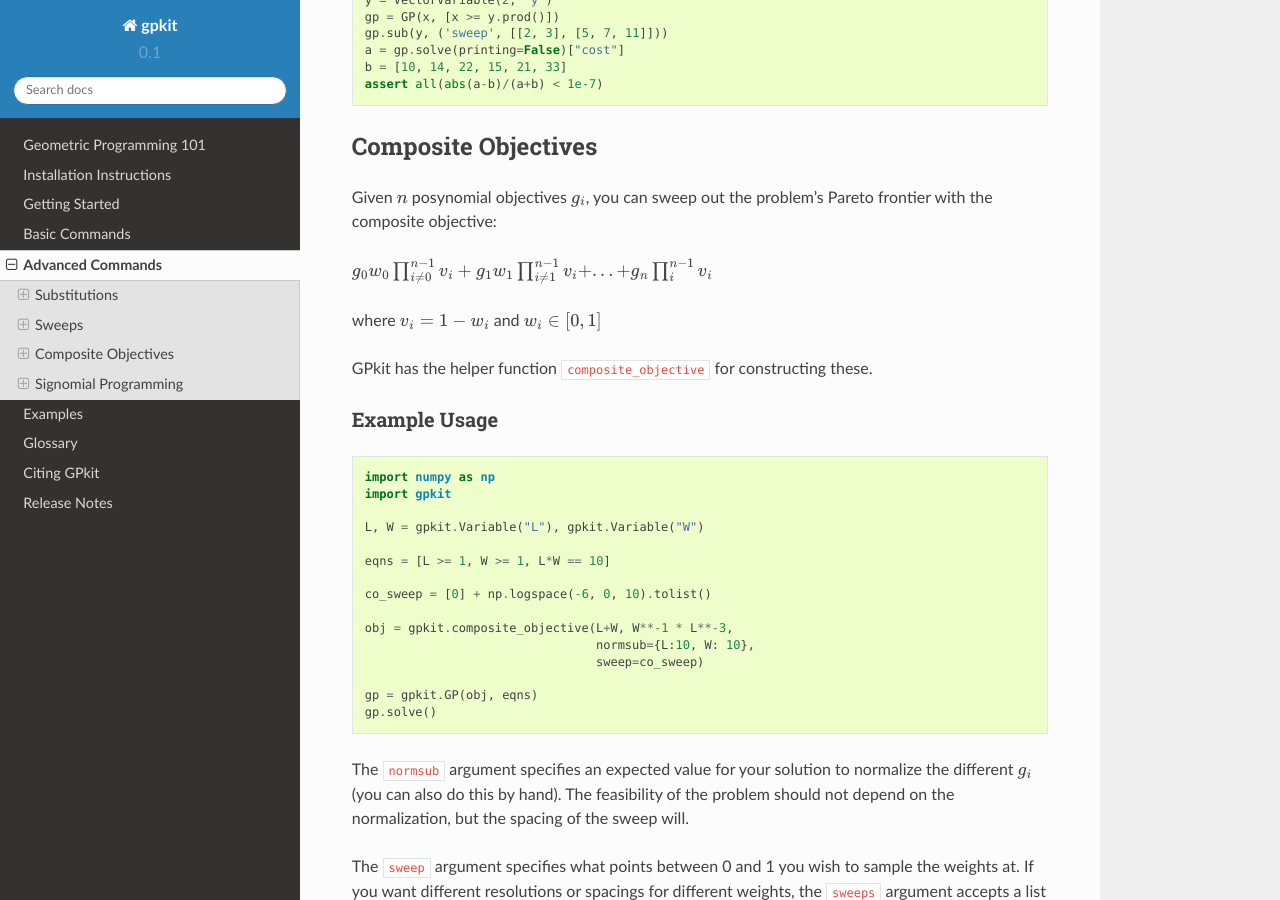
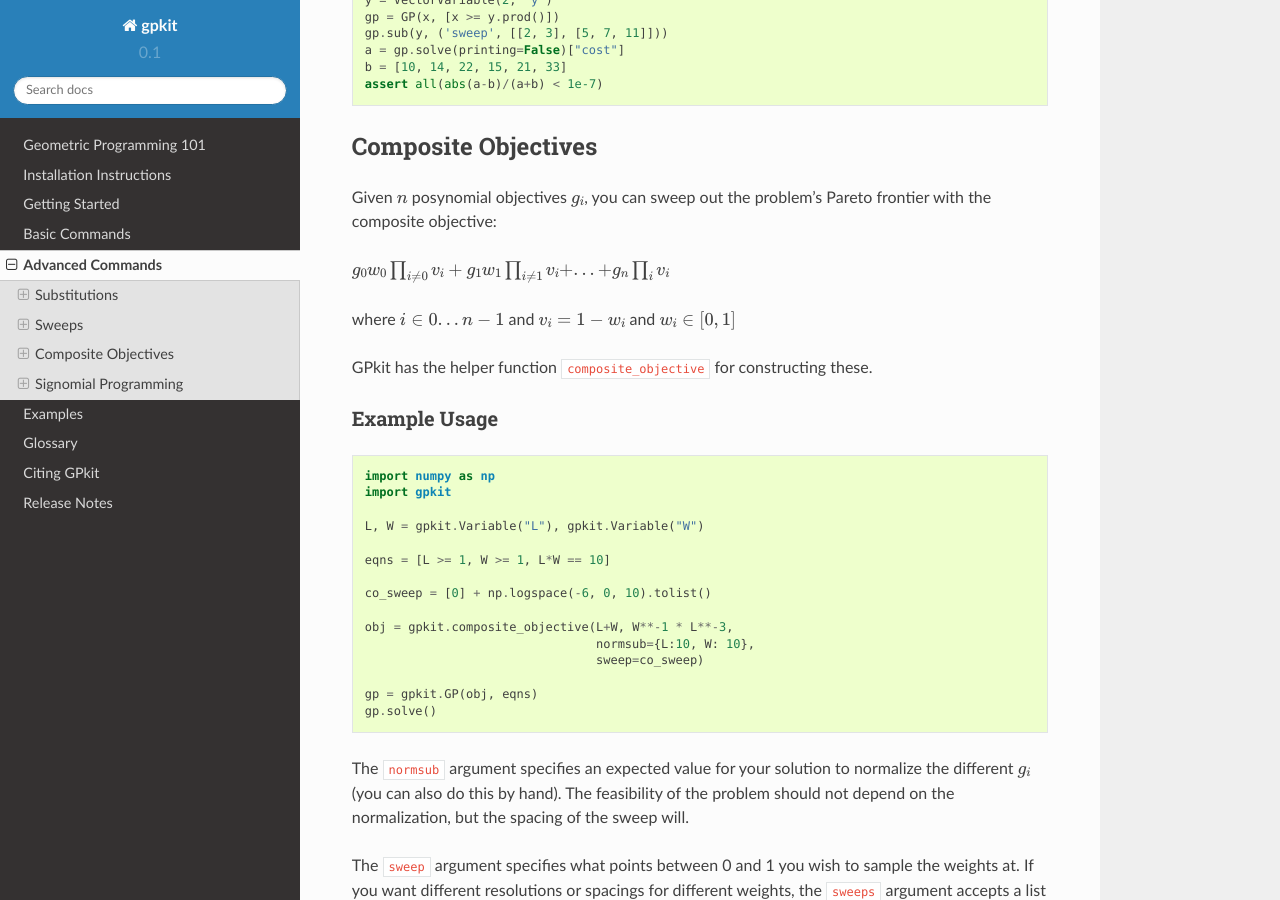
Before and after one commit to convexengineering/gpkit, a Sphinx documentation site: the page built from docs/source/advancedcommands.rst, in a window 1280 px wide and 900 px high, scrolled down 3264 px. Built offline with Sphinx 7.4.7 and the Read the Docs theme 2.0.0, drawn with Linux system fonts in a browser that asks for light colours.

Commit message:
change composite objective latex

```diff
--- a/docs/source/advancedcommands.rst
+++ b/docs/source/advancedcommands.rst
@@ -134,9 +134,9 @@ Composite Objectives
 
 Given :math:`n` posynomial objectives :math:`g_i`, you can sweep out the problem's Pareto frontier with the composite objective:
 
-:math:`g_0 w_0 \prod_{i\not=0}^{n-1} v_i + g_1 w_1 \prod_{i\not=1}^{n-1} v_i +  ... + g_n \prod_i^{n-1}v_i`
+:math:`g_0 w_0 \prod_{i\not=0} v_i + g_1 w_1 \prod_{i\not=1} v_i +  ... + g_n \prod_i v_i`
 
-where :math:`v_i = 1- w_i` and :math:`w_i \in [0, 1]`
+where :math:`i \in 0 ... n-1` and :math:`v_i = 1- w_i` and :math:`w_i \in [0, 1]`
 
 GPkit has the helper function ``composite_objective`` for constructing these.
 
```
